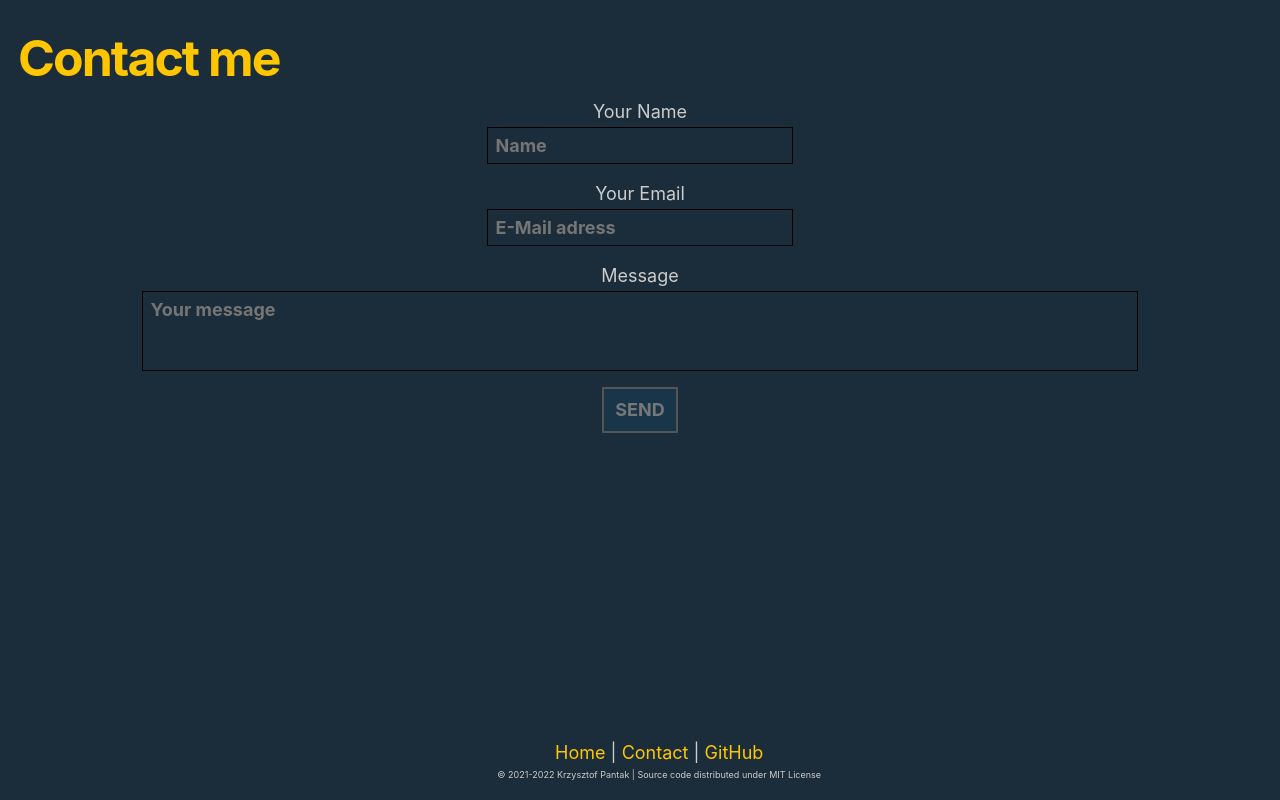
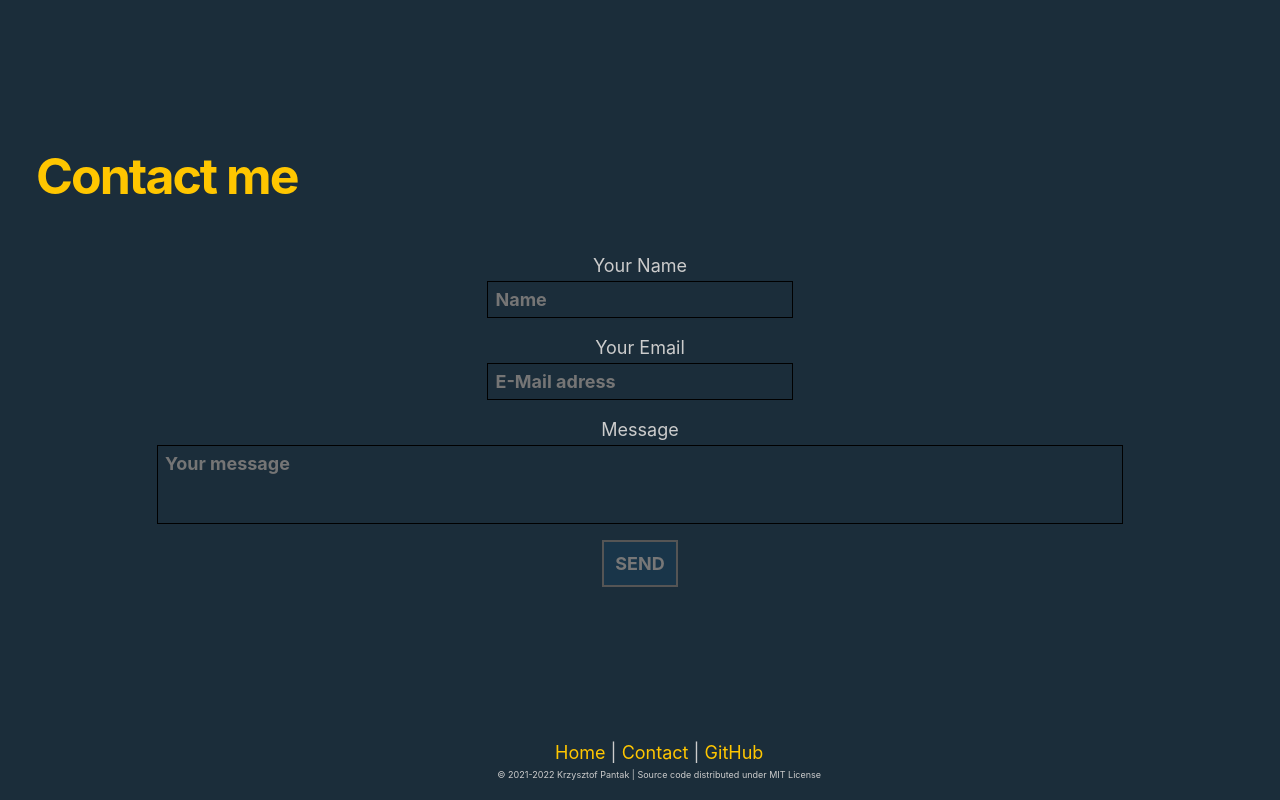
Before and after one commit to Kielx/terminal-portfolio, a Gatsby site: page /contact in a window 1280 px wide. Built offline with nearby package versions, Linux system fonts and the light colour scheme; Gatsby itself is replaced by a stand-in of ours.

Commit message:
Update main window and contact page styling

```diff
--- a/src/components/Contact.js
+++ b/src/components/Contact.js
@@ -26,9 +26,9 @@ export default function Contact({ close }) {
   }
 
   return (
-    <div style={{ padding: "1rem" }}>
-      <div>
-        <h1>
+    <div className="contactContainer">
+      <div style={{ margin: "auto", minWidth: "100%" }}>
+        <h1 className="contactH1">
           <Typewriter
             onInit={typewriter => {
               typewriter
--- a/src/styles/contact.scss
+++ b/src/styles/contact.scss
@@ -67,3 +67,25 @@ label {
 input:focus {
   border-radius: 0px;
 }
+
+.contactH1 {
+ padding-bottom: 2rem;
+ text-align: center;
+}
+
+@media screen and (min-width: 425px) {
+  .contactH1 {
+    text-align: left;
+  }
+}
+
+.contactContainer {
+  padding: 1rem;
+  display: flex
+}
+
+@media screen and (min-width: 425px) {
+  .contactContainer {
+    padding: 2rem;
+  }
+}
--- a/src/styles/styles.scss
+++ b/src/styles/styles.scss
@@ -91,7 +91,7 @@ p {
 }
 
 .container {
-  width: 80vw;
+  width: 100%;
   min-height: 85%;
   height: auto;
   margin: 3vh auto auto auto;
```
Also changed, not shown: src/styles/mainTerminalWindow.scss (+12 -1 lines), src/styles/winbox.scss (+10 -2 lines).
